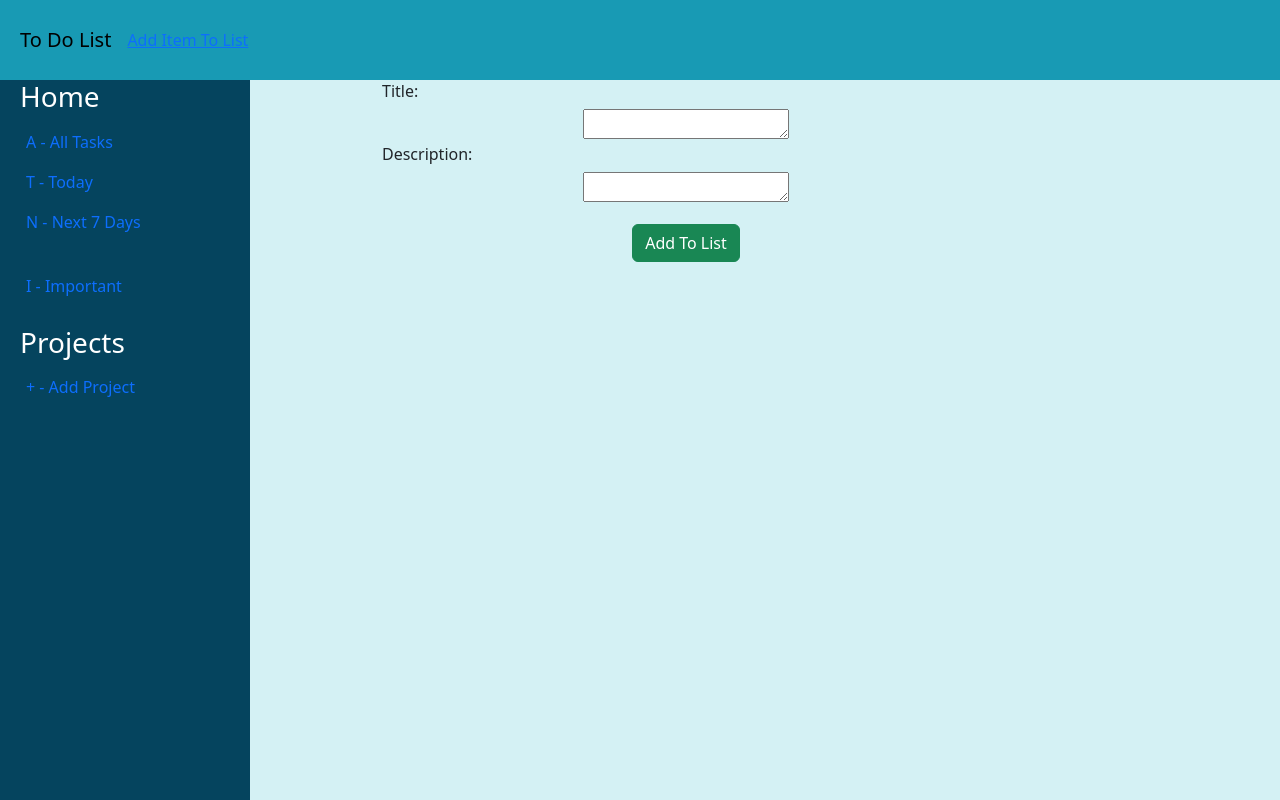
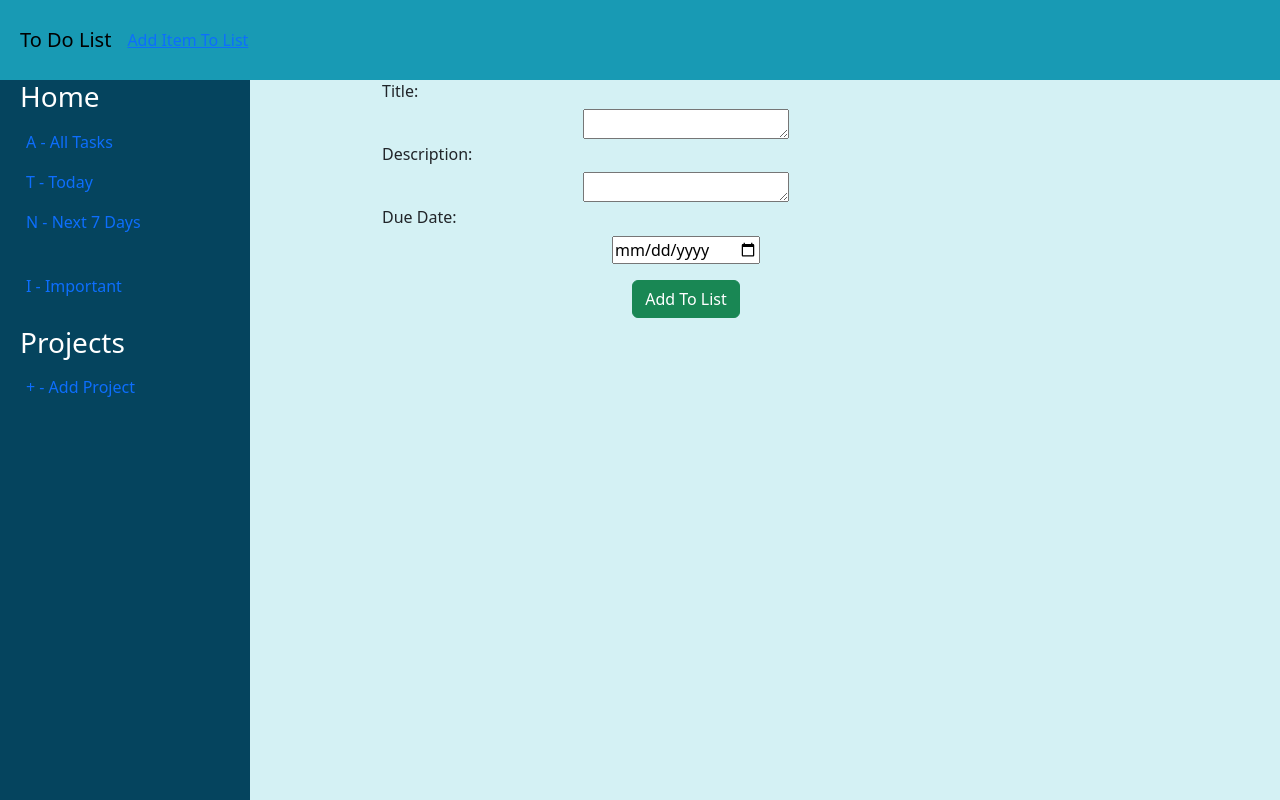
Before and after one commit to BenPhillips-21/to-do, a React (Vite) app: page /add in a window 1280 px wide. Built offline with nearby package versions, Linux system fonts and the light colour scheme.

Commit message:
removed use of Id, replaced with index. added date to task constructor

```diff
--- a/src/App.jsx
+++ b/src/App.jsx
@@ -1,5 +1,6 @@
 import React, { useState } from 'react'
 import { BrowserRouter, Routes, Route, useNavigate, useParams } from "react-router-dom";
+import { format, parse, addDays, differenceInDays } from 'date-fns';
 import NavBar from "./components/NavBar.jsx"
 import SideBar from "./components/SideBar.jsx"
 import TodoList from "./components/ToDoList.jsx"
@@ -10,31 +11,31 @@ import './App.css'
 
 const App = () => {
   let nav = useNavigate()
-//   const [list, setList] = useState(seedList)
 
-const [task, setTask] = useState([
+const [task, setTask] = useState(
+  [
   {
-  id: 1,
   title: 'Milk the cow',
-  description: 'Tug HARD!'
+  description: 'Tug HARD!',
+  date: new Date('2023-01-01'),
 },
 {
-  id: 2,
   title: 'Milk the goat',
-  description: 'mmmm tuggy tuggy'
+  description: 'mmmm tuggy tuggy',
+  date: new Date(),
 }
-])
+]
+)
 
 const add = (content) => {
   const newItem = (content)
-  newItem.id = task.length + 1
   setTask([...task, newItem])
   // nav(`/item/${id}`)
   console.log(task)
 }
 
-const removeTask = (taskId) => {
-  const updatedTasks = task.filter((task) => task.id !== taskId);
+const removeTask = (taskIndex) => {
+  const updatedTasks = task.filter((task, index) => index !== taskIndex);
   setTask(updatedTasks);
 };
 
@@ -48,7 +49,7 @@ const removeTask = (taskId) => {
       <NavBar />
       <Routes>
         <Route path="/" element={<TodoList taskList={task} removeTask={removeTask}/>} />
-        <Route path="/add" element={<AddTodo add={add} task={task} setTask={setTask} />} />
+        <Route path="/add" element={<AddTodo add={add} task={task} />} />
 
         <Route path="/item">
           {/* <Route path=":id" element={<ShowItemWrapper/> } /> */}
--- a/src/components/AddToDo.jsx
+++ b/src/components/AddToDo.jsx
@@ -1,7 +1,8 @@
 import React, { useState } from 'react';
 import { useNavigate } from 'react-router-dom';
+import { format, parse } from 'date-fns';
 
-const AddToDo = ({ add, task, setTask }) => {
+const AddToDo = ({ add, task }) => {
   const nav = useNavigate();
 
   const [taskState, setTaskState] = useState(task);
@@ -15,10 +16,21 @@ const AddToDo = ({ add, task, setTask }) => {
     });
   };
 
+  const handleDateChange = (e) => {
+    const inputDate = e.target.value;
+
+    let chungus = new Date(inputDate)
+
+    setTaskState({
+      ...taskState,
+      date: chungus,
+    });
+  };
+
   const submit = (e) => {
     e.preventDefault();
     add(taskState);
-    setTaskState({ title: '', description: '' });
+    setTaskState({ title: '', description: '', date: '' });
     nav('/');
   };
 
@@ -33,6 +45,7 @@ const AddToDo = ({ add, task, setTask }) => {
             value={taskState.title}
             onChange={handleInputChange}
             rows="1"
+            required={true}
           />
           <h6>Description:</h6>
           <textarea
@@ -42,6 +55,13 @@ const AddToDo = ({ add, task, setTask }) => {
             onChange={handleInputChange}
             rows="1"
           />
+          <h6>Due Date:</h6>
+          <input
+            type="date"
+            name="date"
+            value={taskState.date}
+            onChange={handleDateChange}
+          />
         </div>
         <button className="btn btn-success mt-3">Add To List</button>
       </form>
--- a/src/components/ToDoList.jsx
+++ b/src/components/ToDoList.jsx
@@ -1,16 +1,18 @@
 import React from 'react'
 import { Link } from 'react-router-dom';
+import { format, parse, addDays, differenceInDays } from 'date-fns';
 
 const ToDoList = ({ taskList, removeTask }) => {
   console.log(taskList)
   return (<>
     <div className="list-container">
     <ul>
-    {taskList.map ((taskList) => (
-        <li key={taskList.id}>
+    {taskList.map ((taskList, index) => (
+        <li key={index}>
             <h3 >{taskList.title}</h3>
             <p>{taskList.description}</p>
-            <button onClick={() => removeTask(taskList.id)}>Remove</button>
+            <p>{taskList.date.toLocaleDateString()}</p>
+            <button onClick={() => removeTask(index)}>Remove</button>
         </li>
     ))}
     </ul>
```
